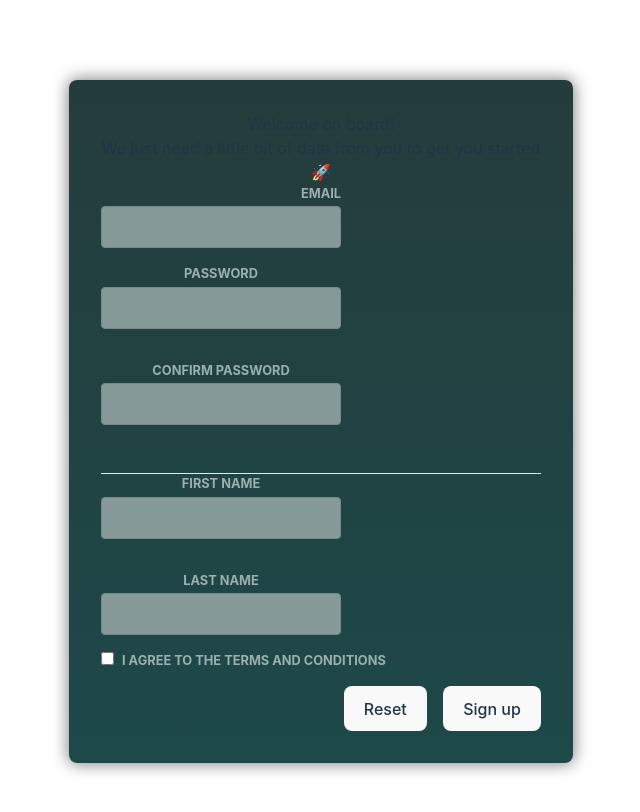
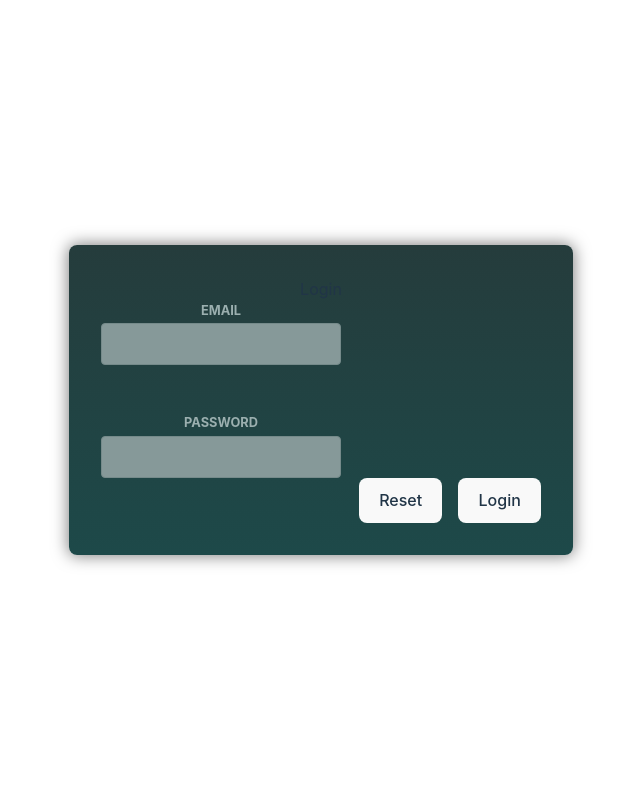
Before and after one commit to harryphma/smartCard, a React (Vite) app in the folder frontend_gemini/react-card/: page / in a window 1280 px wide. Shown: the top 812 px of the page, without its empty margins (319-959 px from the left). Built offline with nearby package versions, Linux system fonts and the light colour scheme.

Commit message:
Temporary log in

```diff
--- a/frontend_gemini/react-card/src/auth/AuthApp.jsx
+++ b/frontend_gemini/react-card/src/auth/AuthApp.jsx
@@ -5,6 +5,7 @@ import Signup from './components/Signup.jsx';
 // src/auth/AuthApp.jsx
 export default function AuthApp() {
     return (
-        <Signup />
+        <Login />
+        // <Signup />
     );
 }
--- a/frontend_gemini/react-card/src/auth/components/Login.jsx
+++ b/frontend_gemini/react-card/src/auth/components/Login.jsx
@@ -1,35 +1,52 @@
+import { useRef, useState } from 'react';
+
 export default function Login() {
+  const [emailIsInvalid, setEmailIsInvalid] = useState(false);
+
+  const email = useRef();
+  const password = useRef();
+
+  function handleSubmit(event) {
+    event.preventDefault();
+
+    const enteredEmail = email.current.value;
+    const enteredPassword = password.current.value;
+
+    const emailIsValid = enteredEmail.includes('@');
+
+    if (!emailIsValid) {
+      setEmailIsInvalid(true);
+      return;
+    }
+
+    setEmailIsInvalid(false);
+
+    console.log('Sending HTTP request...');
+  }
+
   return (
-    <div className="min-h-screen flex items-center justify-center bg-gray-100">
-      <div className="bg-white p-8 rounded-lg shadow-md w-96">
-        <h2 className="text-2xl font-bold mb-6 text-center">Login</h2>
-        <form>
-          <div className="mb-4">
-            <label className="block text-gray-700 text-sm font-bold mb-2">
-              Email
-            </label>
-            <input
-              type="email"
-              className="shadow appearance-none border rounded w-full py-2 px-3 text-gray-700 leading-tight focus:outline-none focus:shadow-outline"
-            />
+    <form onSubmit={handleSubmit}>
+      <h2>Login</h2>
+
+      <div className="control-row">
+        <div className="control no-margin">
+          <label htmlFor="email">Email</label>
+          <input id="email" type="email" name="email" ref={email} />
+          <div className="control-error">
+            {emailIsInvalid && <p>Please enter a valid email address.</p>}
           </div>
-          <div className="mb-6">
-            <label className="block text-gray-700 text-sm font-bold mb-2">
-              Password
-            </label>
-            <input
-              type="password"
-              className="shadow appearance-none border rounded w-full py-2 px-3 text-gray-700 mb-3 leading-tight focus:outline-none focus:shadow-outline"
-            />
-          </div>
-          <button
-            type="submit"
-            className="bg-blue-500 hover:bg-blue-700 text-white font-bold py-2 px-4 rounded focus:outline-none focus:shadow-outline w-full"
-          >
-            Sign In
-          </button>
-        </form>
+        </div>
+
+        <div className="control no-margin">
+          <label htmlFor="password">Password</label>
+          <input id="password" type="password" name="password" ref={password} />
+        </div>
       </div>
-    </div>
+
+      <p className="form-actions">
+        <button className="button button-flat">Reset</button>
+        <button className="button">Login</button>
+      </p>
+    </form>
   );
 }
```
